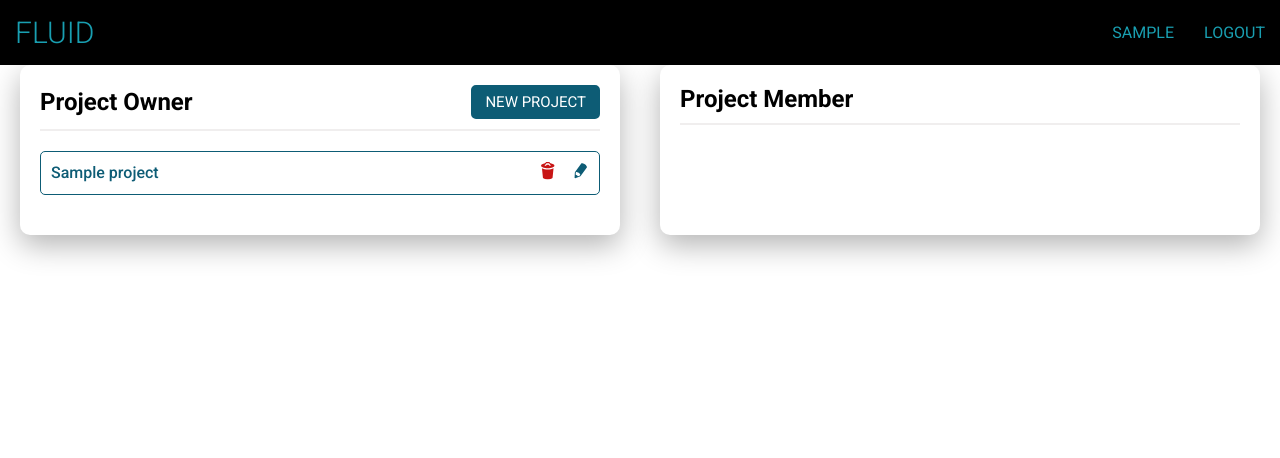
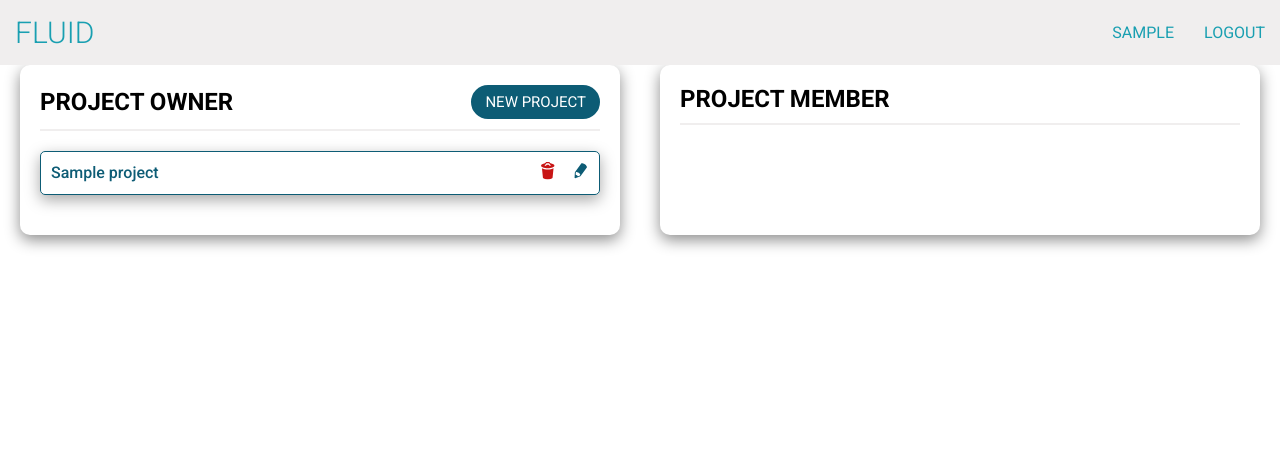
Before and after one commit to avdebeer/Fluid, a Flask app: page /dashboard in a window 1280 px wide. Shown: the top 458 px of the page. Run offline with Flask 2, Linux system fonts and the light colour scheme; a user stored in the database is signed in; tables that the repository leaves empty hold one stand-in row (values such as "Sample post"); some libraries are stand-ins or nearby versions.

Commit message:
Style Changes

```diff
--- a/static/js/app.js
+++ b/static/js/app.js
@@ -1,7 +1,7 @@
-// DO NOT DELETE CONTROLS THE EVENT HANDELER DYNAMICALLY
+// CONTROLS THE EVENT HANDELER DYNAMICALLY
 let activeSection = 'general';
 
-// ********** Navigation **********
+// Controls the active side-nav section
 $('.side-nav').on('click', (e) => {
 	e.preventDefault();
 	let menuItem = e.target.closest('li').getAttribute('id');
--- a/static/styles.css
+++ b/static/styles.css
@@ -37,7 +37,7 @@ body {
   -webkit-box-align: center;
       -ms-flex-align: center;
           align-items: center;
-  background-color: #000;
+  background-color: #f0eeee;
   position: relative;
 }
 
@@ -62,7 +62,7 @@ body {
   text-transform: uppercase;
   text-decoration: none;
   color: #199fb1;
-  background-color: #000;
+  background-color: #f0eeee;
   padding: 1.5rem;
 }
 
@@ -103,11 +103,12 @@ body {
   padding: 2rem;
   border-radius: 1rem;
   background-color: #fff;
-  -webkit-box-shadow: 0 1rem 3rem rgba(0, 0, 0, 0.3);
-          box-shadow: 0 1rem 3rem rgba(0, 0, 0, 0.3);
+  -webkit-box-shadow: rgba(0, 0, 0, 0.45) 0px 5px 15px;
+          box-shadow: rgba(0, 0, 0, 0.45) 0px 5px 15px;
 }
 
 .user-projects__area--title {
+  text-transform: uppercase;
   display: -webkit-box;
   display: -ms-flexbox;
   display: flex;
@@ -134,6 +135,8 @@ body {
   border: 1px solid #0d5c75;
   border-radius: 5px;
   margin-bottom: 2rem;
+  -webkit-box-shadow: rgba(0, 0, 0, 0.35) 0px 5px 15px;
+          box-shadow: rgba(0, 0, 0, 0.35) 0px 5px 15px;
 }
 
 .project-details__title {
@@ -662,7 +691,7 @@ td {
   outline: none;
   font-size: 1.5rem;
   cursor: pointer;
-  border-radius: .5rem;
+  border-radius: 100px;
   text-transform: uppercase;
   text-decoration: none;
 }
--- a/static/styles.scss
+++ b/static/styles.scss
@@ -27,9 +27,9 @@ $color-grey-light-4: #ccc;
 
 $color-grey-dark-1: #708090;
 
-$shadow-dark: 0 1rem 3rem rgba(0, 0, 0, .3);
-$shadow-light-1: 0 1px 6px 0 rgba(32, 33, 36, .28);
-$shadow-light-2: 0 2rem 5rem rgba(0, 0, 0, .06);
+$shadow-light: rgba(0, 0, 0, 0.15) 0px 5px 15px 0px;
+$shadow-medium: rgba(0, 0, 0, 0.35) 0px 5px 15px;
+$shadow-dark: rgba(0, 0, 0, 0.45) 0px 5px 15px;
 
 $line: 2px solid $color-grey-light-3;
 $line2: 2px solid $color-grey-light-3;
@@ -67,8 +67,7 @@ body {
 	display: flex;
 	justify-content: flex-end;
 	align-items: center;
-	// background-color: $color-grey-light-1;
-	background-color: $color-black;
+	background-color: $color-grey-light-3;
 
 	position: relative;
 
@@ -88,8 +87,7 @@ body {
 		text-transform: uppercase;
 		text-decoration: none;
 		color: $color-primary-0;
-		// background-color: $color-grey-light-2;
-		background-color: $color-black;
+		background-color: $color-grey-light-3;
 		padding: 1.5rem;
 		&:not(:last-of-type) {
 		}
@@ -123,6 +121,7 @@ body {
 		box-shadow: $shadow-dark;
 
 		&--title {
+			text-transform: uppercase;
 			display: flex;
 			align-items: center;
 			margin-bottom: 2rem;
@@ -143,6 +142,7 @@ body {
 	border: 1px solid $color-primary-1;
 	border-radius: 5px;
 	margin-bottom: 2rem;
+	box-shadow: $shadow-medium;
 
 	&__title {
 		font-weight: 500;
@@ -336,9 +363,7 @@ body {
 	padding: 1.5rem;
 	flex: 1 1 40%;
 	border-radius: 1rem;
-	background-color: $color-white;
-	border: 1px solid #394d5f;
-	box-shadow: $shadow-light-1;
+	box-shadow: $shadow-dark;
 	overflow-y: auto;
 
 	&__title {
@@ -560,7 +577,7 @@ td {
 	outline: none;
 	font-size: 1.5rem;
 	cursor: pointer;
-	border-radius: .5rem;
+	border-radius: 100px;
 	text-transform: uppercase;
 	text-decoration: none;
 }
```
Also changed, not shown: other parts of static/styles.css (+52 -26 lines), other parts of static/styles.scss (+38 -19 lines), templates/project_dashboard.html (+16 -6 lines), static/img/SVG/address.svg (deleted), static/img/SVG/cycle.svg (added), static/img/SVG/info.svg (added), static/img/SVG/open-book.svg (deleted), static/img/SVG/user.svg (added), static/img/sprite.svg, 4 other files.
